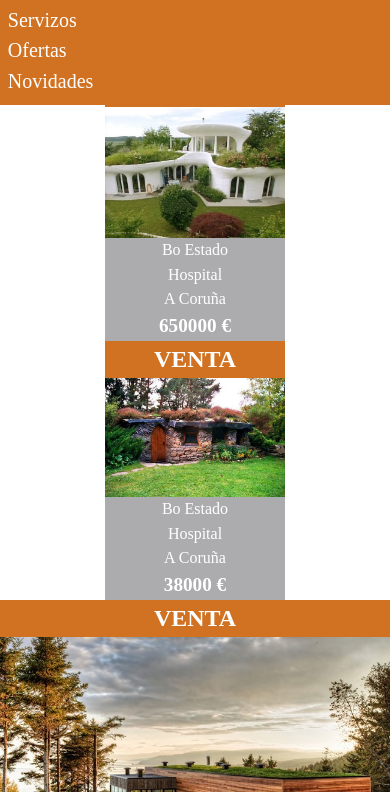
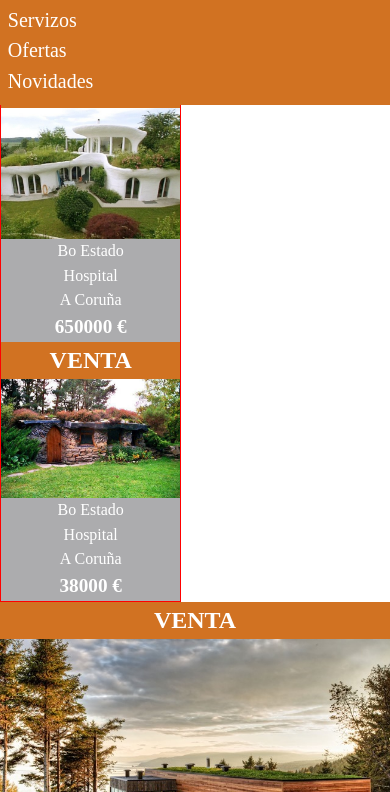
Before and after one commit to regorodri/designWeb, a plain HTML site: page sinoga/src/index.html in a window 390 px wide. Shown: the part 52-844 px from the top of the page. Drawn offline with Linux system fonts and the light colour scheme.

Commit message:
medias query tablet/pc

```diff
--- a/sinoga/src/css/stylesheet.css
+++ b/sinoga/src/css/stylesheet.css
@@ -160,7 +160,8 @@ o coportamento é o mesmo
 @media screen and (min-width: 321px){
 	.announceSize1Group{
 		width: 46%;
-		margin:0px auto;
+		margin:0% 3% 0% 0%;
+		border: 1px solid red;
 	}
 }
 
```
